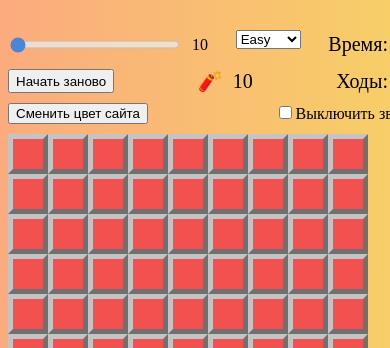
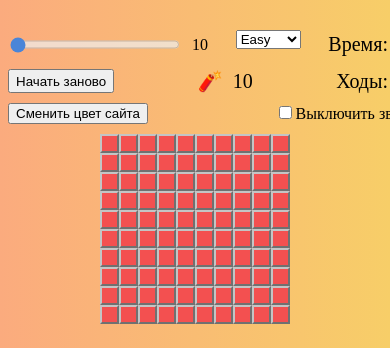
Before and after one commit to Andrei-Kochetov/minesweeper, a website built with webpack: page src/index.html in a window 390 px wide. Shown: the top 348 px of the page. Built offline with nearby package versions, Linux system fonts and the light colour scheme.

Commit message:
feat: add adaptive on 799 px

```diff
--- a/src/components/cell.js
+++ b/src/components/cell.js
@@ -145,5 +145,10 @@ export function clearField(){
  }
 
 export function widthField(width){
-    fieldHtml.style.maxWidth = `calc(40px * ${width})`;
+    if( document.documentElement.clientWidth < 780) {
+        fieldHtml.style.maxWidth = `calc(19px * ${width})`;
+        fieldHtml.style.minHeight = `calc(19px * ${width})`;
+      } else {
+        fieldHtml.style.maxWidth = `calc(30px * ${width})`;
+      }
 }
--- a/src/sass/style.scss
+++ b/src/sass/style.scss
@@ -7,14 +7,14 @@ body{
 }
 .fieldHtml{
     margin: 10px auto;
-    max-width: calc(40px * 10);
-    min-height: calc(40px * 10);
+    max-width: calc(30px * 10);
+    min-height: calc(30px * 10);
     display: flex;
     flex-wrap: wrap;
 }
 .cell {
-    width: 40px;
-    height: 40px;
+    width: 30px;
+    height: 30px;
     background-color: rgb(97, 147, 253);
     border: 1px solid rgb(211, 210, 210);
     display: flex;
@@ -28,7 +28,7 @@ body{
 
     &__start {
         background-color: rgb(243, 80, 80);
-      border: 5px solid rgb(196, 196, 196);
+      border: 2px solid rgb(196, 196, 196);
       border-style: outset;
       cursor: pointer;
     }
@@ -68,6 +68,9 @@ body{
     display: flex;
     justify-content: center;
     align-items: center;
+    &_dark{
+        color: white;
+    }
 }
 .leaderBoard{
     width: 400px;
@@ -79,6 +82,9 @@ body{
     justify-content: center;
     align-items: center;
     flex-wrap: wrap;
+    &_dark{
+        color: white;
+    }
 
 }
 .slidecontainer{
@@ -138,3 +144,16 @@ body{
 .color-number-8 {
     color: white;
 }
+
+@media(max-width: 779px){
+    .cell {
+        width: 19px;
+        height: 19px;
+        font-size: 14px;
+    }
+/*     .fieldHtml{
+        margin: 10px auto;
+        max-width: calc(19px * 10);
+        min-height: calc(19px * 10);
+    } */
+}
--- a/src/style.js
+++ b/src/style.js
@@ -76,6 +76,8 @@ theme.onclick = function() {
         el.classList.toggle('btn-color');
     })
     document.querySelector('select').classList.toggle('btn-color');
+    document.querySelector('.leaderTitle').classList.toggle('leaderTitle_dark');
+    document.querySelector('.leaderBoard').classList.toggle('leaderBoard_dark');
 
 }
 
@@ -199,5 +201,6 @@ export function playSoundWin(){
 
 }
 
+
 createField()
 showWinResult();
```
Also changed, not shown: src/components/field.js (+3 -16 lines).
